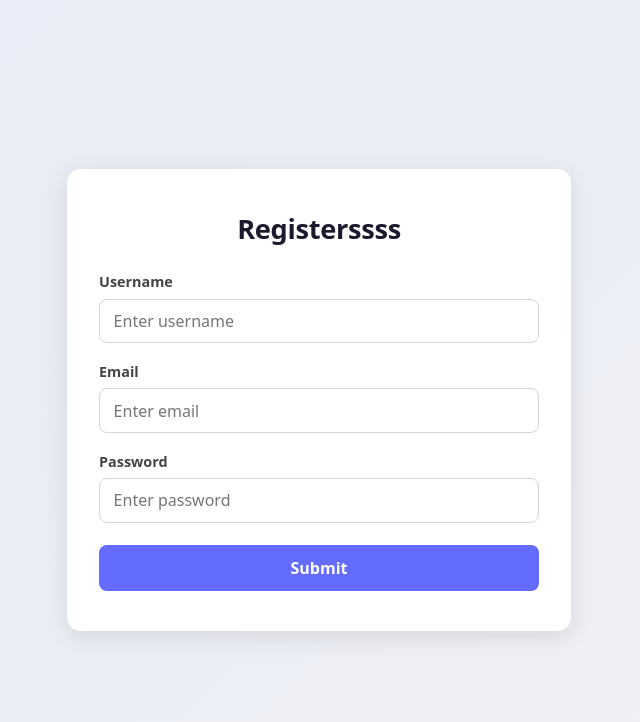
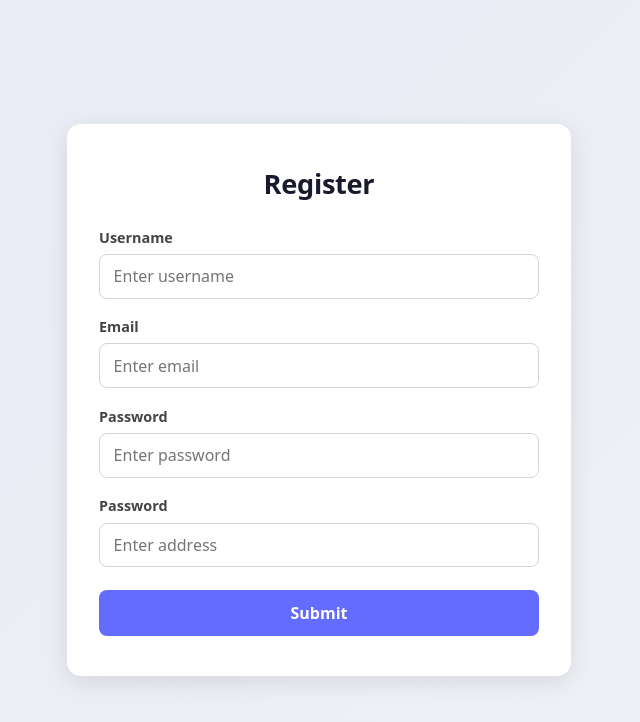
Before and after one commit to aiamagdi90/FeedbackLoop, a React (Vite) app: page / in a window 1280 px wide. Shown: the top 722 px of the page, without its empty margins (321-961 px from the left). Built offline with nearby package versions, Linux system fonts and the light colour scheme.

Commit message:
change in form

```diff
--- a/src/components/SubmitForm.jsx
+++ b/src/components/SubmitForm.jsx
@@ -1,7 +1,7 @@
 import { useState } from 'react';
 
 export default function SubmitForm() {
-  const [formData, setFormData] = useState({ username: '', email: '', password: '' });
+  const [formData, setFormData] = useState({ username: '', email: '', password: '' , address: '' });
 
   const handleChange = (e) => {
     setFormData({ ...formData, [e.target.name]: e.target.value });
@@ -15,7 +15,7 @@ export default function SubmitForm() {
 
   return (
     <form onSubmit={handleSubmit} className="form-card">
-      <h2>Registerssss</h2>
+      <h2>Register</h2>
       <label>
         Username
         <input
@@ -49,6 +49,17 @@ export default function SubmitForm() {
           required
         />
       </label>
+      <label>
+        Password
+        <input
+          type="text"
+          name="address"
+          value={formData.address}
+          onChange={handleChange}
+          placeholder="Enter address"
+          required
+        />
+      </label>
       <button type="submit">Submit</button>
     </form>
   );
```
